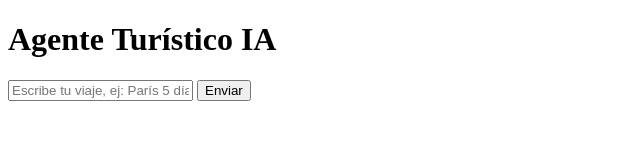
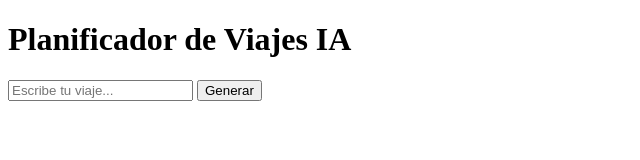
Before and after one commit to juanbeta77/agente-turistico, a plain HTML site: page static/index.html in a window 1280 px wide. Shown: the whole page, without its empty margins (0-640 px from the left). Drawn offline with Linux system fonts and the light colour scheme.

Commit message:
Update index.html

```diff
--- a/static/index.html
+++ b/static/index.html
@@ -3,16 +3,15 @@
 <head>
   <meta charset="UTF-8">
   <meta name="viewport" content="width=device-width, initial-scale=1.0">
-  <title>Agente Turístico</title>
+  <title>Agente Turístico IA</title>
 </head>
 <body>
-  <h1>Agente Turístico IA</h1>
+  <h1>Planificador de Viajes IA</h1>
   <form>
-    <input type="text" id="question" placeholder="Escribe tu viaje, ej: París 5 días">
-    <button type="submit">Enviar</button>
+    <input id="question" type="text" placeholder="Escribe tu viaje..." />
+    <button type="submit">Generar</button>
   </form>
   <pre id="answer"></pre>
-
   <script src="script.js"></script>
 </body>
 </html>
```
